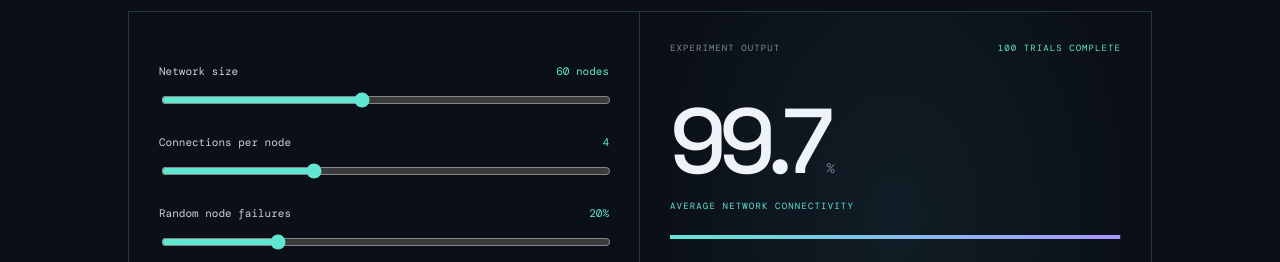
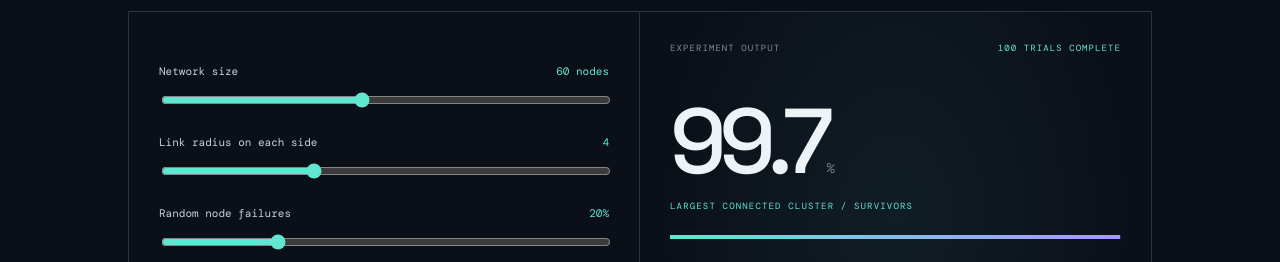
Before and after one commit to Duos0315/Future-Signal, a website: page index.html in a window 1280 px wide. Shown: the part 1860-2122 px from the top of the page. Drawn offline with nearby package versions, Linux system fonts and the light colour scheme.

Commit message:
Clarify network model controls and reported metric

```diff
--- a/index.html
+++ b/index.html
@@ -29,11 +29,11 @@
 <div class="lab-intro">A network resilience experiment inspired by today's theme. Create a network, remove nodes at random, and measure how much of the system remains connected. This is a transparent toy model—not a real-world prediction.</div>
 <div class="lab-grid"><div class="lab-controls">
 <label for="node-count">Network size <output id="node-value">60 nodes</output></label><input id="node-count" type="range" min="12" max="120" value="60" step="4">
-<label for="link-density">Connections per node <output id="link-value">4</output></label><input id="link-density" type="range" min="1" max="10" value="4">
+<label for="link-density">Link radius on each side <output id="link-value">4</output></label><input id="link-density" type="range" min="1" max="10" value="4">
 <label for="failure-rate">Random node failures <output id="failure-value">20%</output></label><input id="failure-rate" type="range" min="0" max="80" value="20" step="5">
 <div class="control-actions"><button class="button primary" id="run-sim">Run 100 trials <span>↗</span></button><button class="button ghost" id="reset-sim">Reset</button></div>
 <div class="model-note"><span class="detail-label">MODEL RULES</span><p>Nodes connect to nearby nodes on a ring. Random failures remove nodes; a breadth-first search measures the largest surviving connected cluster. The same settings always produce the same result.</p></div></div>
-<div class="lab-result"><div class="result-head"><span>EXPERIMENT OUTPUT</span><span id="run-status">READY</span></div><div class="result-number" id="result-score">—<span>%</span></div><div class="result-label">AVERAGE NETWORK CONNECTIVITY</div><div class="meter"><i id="result-meter"></i></div><p id="result-explanation" aria-live="polite">Set your conditions and run the experiment to see how the network responds.</p><div class="chart-wrap"><canvas id="trial-chart" width="640" height="170" aria-label="Connectivity across 100 trials"></canvas></div><div class="result-foot"><span>100 DETERMINISTIC TRIALS</span><span id="run-count">RUNS: 0</span></div></div></div></section>
+<div class="lab-result"><div class="result-head"><span>EXPERIMENT OUTPUT</span><span id="run-status">READY</span></div><div class="result-number" id="result-score">—<span>%</span></div><div class="result-label">LARGEST CONNECTED CLUSTER / SURVIVORS</div><div class="meter"><i id="result-meter"></i></div><p id="result-explanation" aria-live="polite">Set your conditions and run the experiment to see how the network responds.</p><div class="chart-wrap"><canvas id="trial-chart" width="640" height="170" aria-label="Connectivity across 100 trials"></canvas></div><div class="result-foot"><span>100 DETERMINISTIC TRIALS</span><span id="run-count">RUNS: 0</span></div></div></div></section>
 <section class="section archive-section" id="archive"><div class="section-head"><div><div class="eyebrow">03 / THE SIGNAL LIBRARY</div><h2>Past transmissions<span class="accent">.</span></h2></div><span class="archive-count" id="archive-count">0 SIGNALS</span></div>
 <div class="archive-tools"><input id="archive-search" type="search" placeholder="Search signals, fields or questions…" aria-label="Search archive"><select id="archive-filter" aria-label="Filter by field"><option value="">All fields</option></select><span id="archive-status">LATEST FIRST</span></div>
 <div class="archive-list" id="archive-list"><div class="archive-empty">The archive is syncing…</div></div><button class="button ghost load-more" id="load-more" hidden>Load more signals ↓</button>
```
